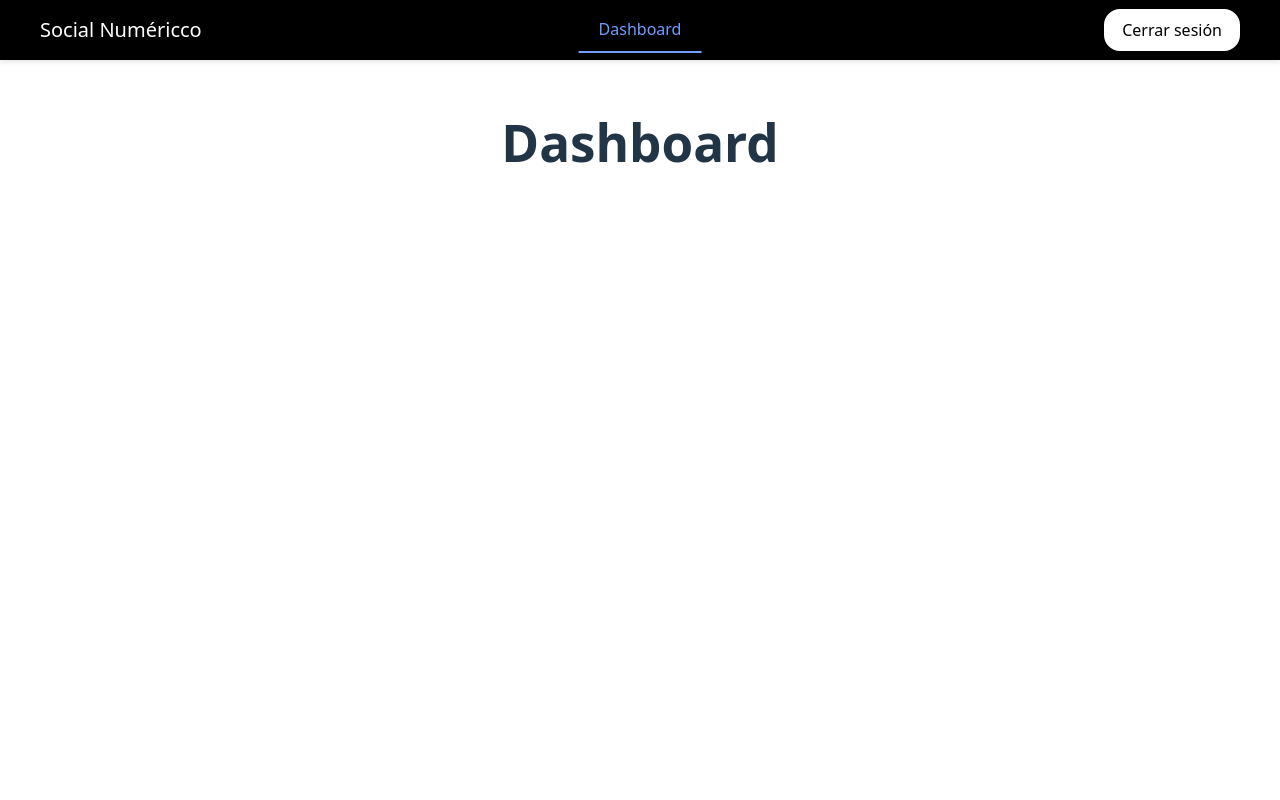
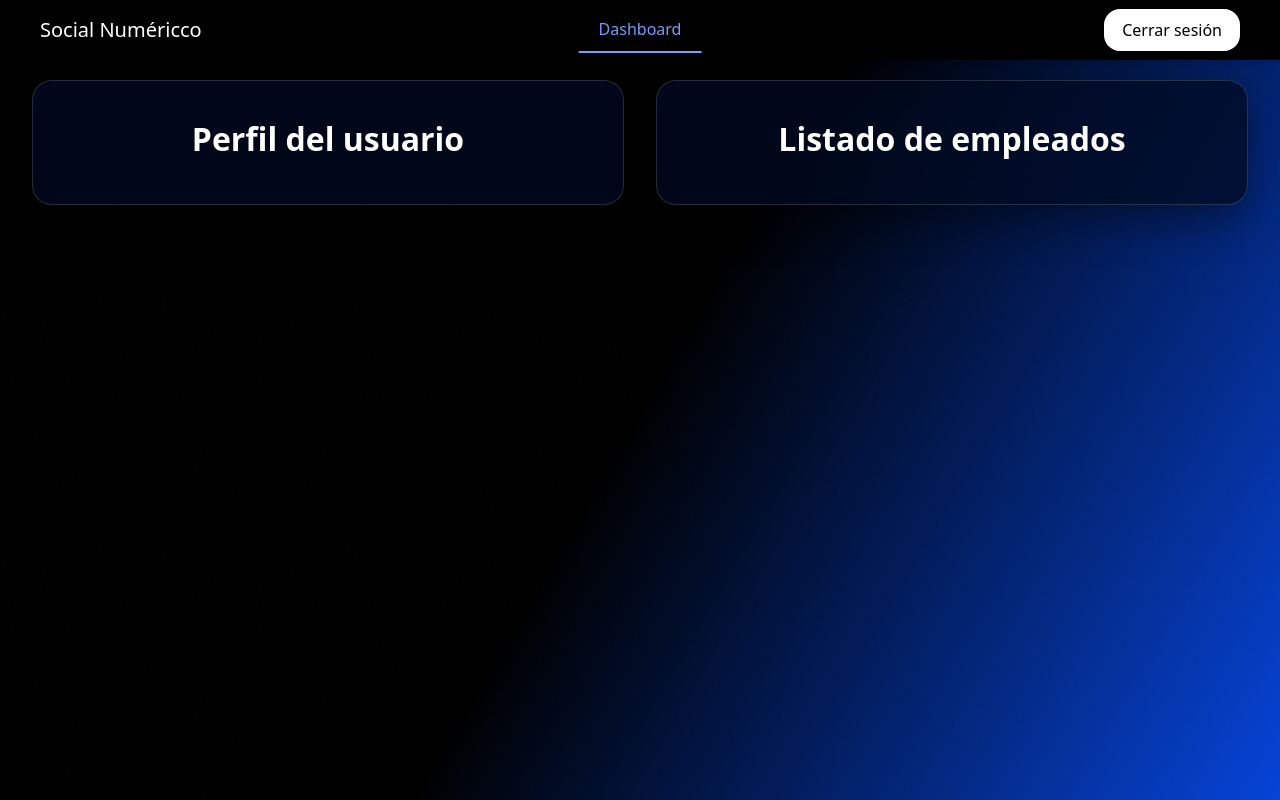
Before and after one commit to ariana-porroche/social-numericco, a React (Vite) app: page /dashboard in a window 1280 px wide. Built offline with nearby package versions, Linux system fonts and the light colour scheme.

Commit message:
Add 2 columns dashboard: user profile and employees list

```diff
--- a/src/index.css
+++ b/src/index.css
@@ -26,6 +26,10 @@ body {
   margin: 0;
   min-width: 320px;
   min-height: 100vh;
+  background-image: url('./assets/background.png');
+  background-size: cover;
+  background-position: center;
+  background-attachment: fixed;
 }
 
 h1 {
--- /dev/null
+++ b/src/pages/Dashboard/Dashboard.css
@@ -0,0 +1,21 @@
+.dashboard-page {
+  width: 100%;
+}
+
+.dashboard-grid {
+  display: grid;
+  grid-template-columns: repeat(2, 1fr);
+  gap: 32px;
+  width: 100%;
+}
+
+.dashboard-card {
+  height: 100%;
+  box-sizing: border-box;
+}
+
+@media (max-width: 768px) {
+  .dashboard-grid {
+    grid-template-columns: 1fr;
+  }
+}
--- a/src/pages/Dashboard/Dashboard.jsx
+++ b/src/pages/Dashboard/Dashboard.jsx
@@ -1,7 +1,18 @@
+import Card from '../../components/Card/Card';
+import './Dashboard.css';
+
 export default function Dashboard() {
   return (
     <div className="dashboard-page">
-      <h1>Dashboard</h1>
+      <div className="dashboard-grid">
+        <Card title="Perfil del usuario" className="dashboard-card">
+          {/* <p style={{ color: 'rgba(255, 255, 255, 0.7)' }}>Aquí se mostrarán los datos del perfil del usuario.</p> */}
+        </Card>
+
+        <Card title="Listado de empleados" className="dashboard-card">
+          {/* <p style={{ color: 'rgba(255, 255, 255, 0.7)' }}>Aquí se mostrará el listado completo de los empleados.</p> */}
+        </Card>
+      </div>
     </div>
   );
 }
```
